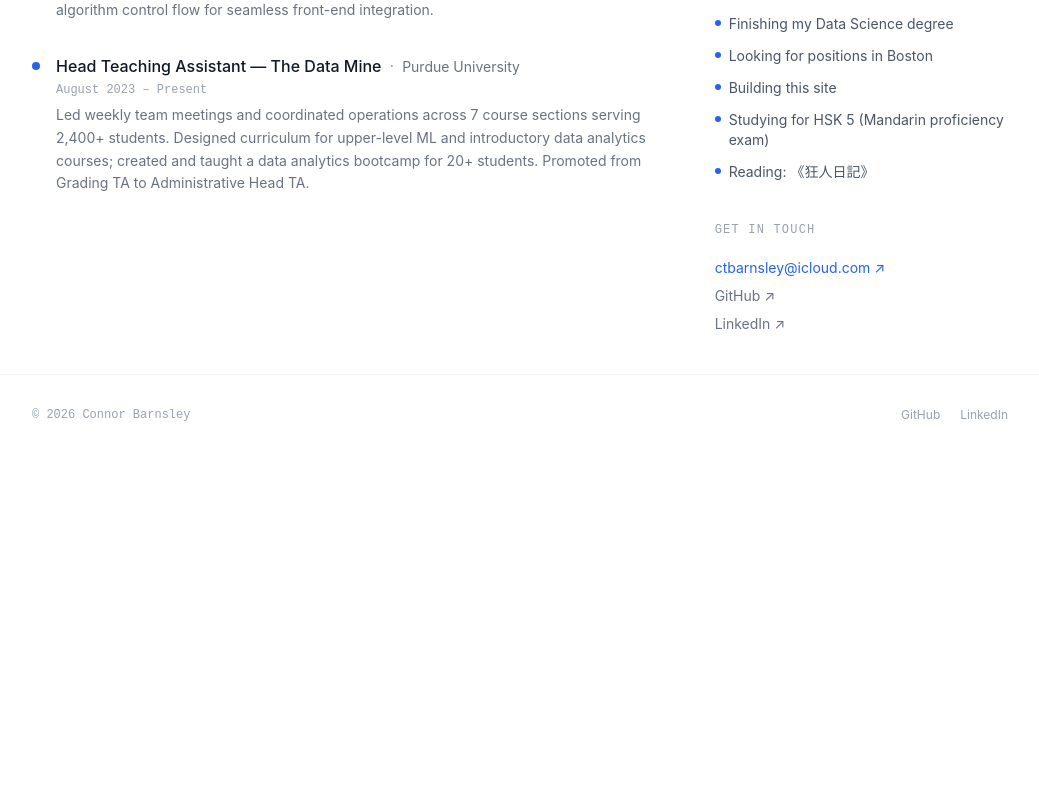
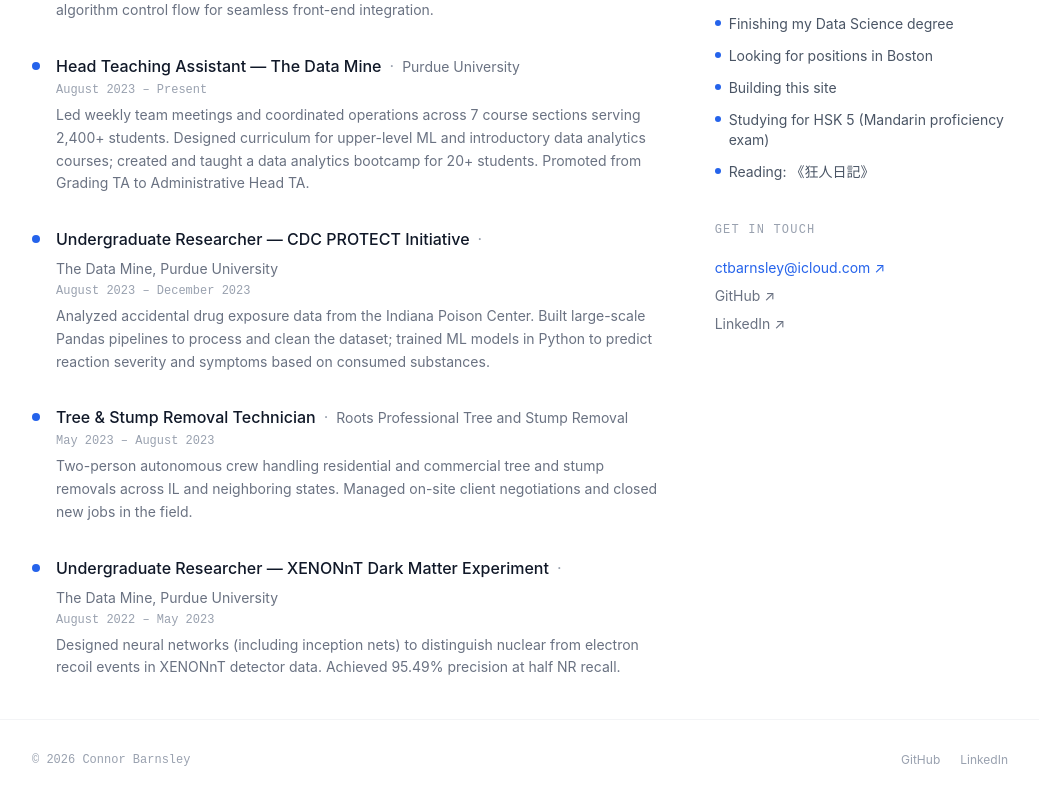
Before and after one commit to ConnorBar/website, a Next.js app: page /work in a window 1280 px wide. Shown: the part 890-1690 px from the top of the page, without its empty margins (120-1159 px from the left). Before the commit the page ends 1345 px from the top, so only its background shows below. Built offline with nearby package versions, Linux system fonts and the light colour scheme.

Commit message:
more work experience

```diff
--- a/app/work/page.tsx
+++ b/app/work/page.tsx
@@ -1,43 +1,12 @@
 import type { Metadata } from "next";
 import Image from "next/image";
 
+import { experience, now } from "@/lib/work";
 
 export const metadata: Metadata = {
   title: "About | Connor Barnsley",
   description: "A bit about Connor Barnsley — data scientist, engineer, Mandarin learner, traveler.",
 };
-
-const experience = [
-  {
-    role: "Data Engineer Intern",
-    org: "US Space Force — Space Launch Delta 45, The Forge",
-    period: "June 2025 – August 2026",
-    notes:
-      "Designed a modular ETL pipeline framework consolidating 9+ ingestion scripts into a configurable scheduled system. Implemented Slowly Changing Dimension upserts with content-hash deduplication in PostgreSQL; added logging, centralized configs, Docker, and tests. Integrated Warpcore API ingestion and analyzed existing Envision/Warpcore data flows to support pipeline integration.",
-  },
-  {
-    role: "Full Stack Engineer Intern",
-    org: "Stealth Startup",
-    period: "June 2024 – May 2025",
-    notes:
-      "Built an interactive graph to model dynamic workload requests for EC2 VMs with comparative pricing analysis across cloud providers. Developed a dockerized microservice with secure API routing between dashboard and optimizer components. Refactored genetic algorithm control flow for seamless front-end integration.",
-  },
-  {
-    role: "Head Teaching Assistant — The Data Mine",
-    org: "Purdue University",
-    period: "August 2023 – Present",
-    notes:
-      "Led weekly team meetings and coordinated operations across 7 course sections serving 2,400+ students. Designed curriculum for upper-level ML and introductory data analytics courses; created and taught a data analytics bootcamp for 20+ students. Promoted from Grading TA to Administrative Head TA.",
-  },
-];
-
-const now = [
-  "Finishing my Data Science degree",
-  "Looking for positions in Boston",
-  "Building this site",
-  "Studying for HSK 5 (Mandarin proficiency exam)",
-  "Reading: 《狂人日記》",
-];
 
 export default function AboutPage() {
   return (
@@ -77,11 +46,7 @@
             AMC PA reserves. Serving in some capacity has always felt less like a choice and
             more like a direction, and building tools that matter in high-stakes environments
             is where I want to put my work.
-
           </p>
-
-
-
         </div>
         <div className="clear-both" />
       </div>
--- /dev/null
+++ b/lib/work.ts
@@ -0,0 +1,64 @@
+
+export type Job = {
+  role: string;
+  org: string;
+  period: string;
+  notes: string;
+  tags?: string[]
+  featured?: boolean;
+  current?: boolean;
+};
+
+
+export const now = ["Finishing my Data Science degree",
+  "Looking for positions in Boston",
+  "Building this site",
+  "Studying for HSK 5 (Mandarin proficiency exam)",
+  "Reading: 《狂人日記》",
+];
+
+export const experience: Job[] = [
+  {
+    role: "Data Engineer Intern",
+    org: "US Space Force — Space Launch Delta 45, The Forge",
+    period: "June 2025 – August 2026",
+    notes:
+      "Designed a modular ETL pipeline framework consolidating 9+ ingestion scripts into a configurable scheduled system. Implemented Slowly Changing Dimension upserts with content-hash deduplication in PostgreSQL; added logging, centralized configs, Docker, and tests. Integrated Warpcore API ingestion and analyzed existing Envision/Warpcore data flows to support pipeline integration.",
+  },
+  {
+    role: "Full Stack Engineer Intern",
+    org: "Stealth Startup",
+    period: "June 2024 – May 2025",
+    notes:
+      "Built an interactive graph to model dynamic workload requests for EC2 VMs with comparative pricing analysis across cloud providers. Developed a dockerized microservice with secure API routing between dashboard and optimizer components. Refactored genetic algorithm control flow for seamless front-end integration.",
+  },
+  {
+    role: "Head Teaching Assistant — The Data Mine",
+    org: "Purdue University",
+    period: "August 2023 – Present",
+    notes:
+      "Led weekly team meetings and coordinated operations across 7 course sections serving 2,400+ students. Designed curriculum for upper-level ML and introductory data analytics courses; created and taught a data analytics bootcamp for 20+ students. Promoted from Grading TA to Administrative Head TA.",
+    current: true,
+  },
+  {
+    role: "Undergraduate Researcher — CDC PROTECT Initiative",
+    org: "The Data Mine, Purdue University",
+    period: "August 2023 – December 2023",
+    notes:
+      "Analyzed accidental drug exposure data from the Indiana Poison Center. Built large-scale Pandas pipelines to process and clean the dataset; trained ML models in Python to predict reaction severity and symptoms based on consumed substances.",
+  },
+  {
+    role: "Tree & Stump Removal Technician",
+    org: "Roots Professional Tree and Stump Removal",
+    period: "May 2023 – August 2023",
+    notes:
+      "Two-person autonomous crew handling residential and commercial tree and stump removals across IL and neighboring states. Managed on-site client negotiations and closed new jobs in the field.",
+  },
+  {
+    role: "Undergraduate Researcher — XENONnT Dark Matter Experiment",
+    org: "The Data Mine, Purdue University",
+    period: "August 2022 – May 2023",
+    notes:
+      "Designed neural networks (including inception nets) to distinguish nuclear from electron recoil events in XENONnT detector data. Achieved 95.49% precision at half NR recall.",
+  },
+];
```
